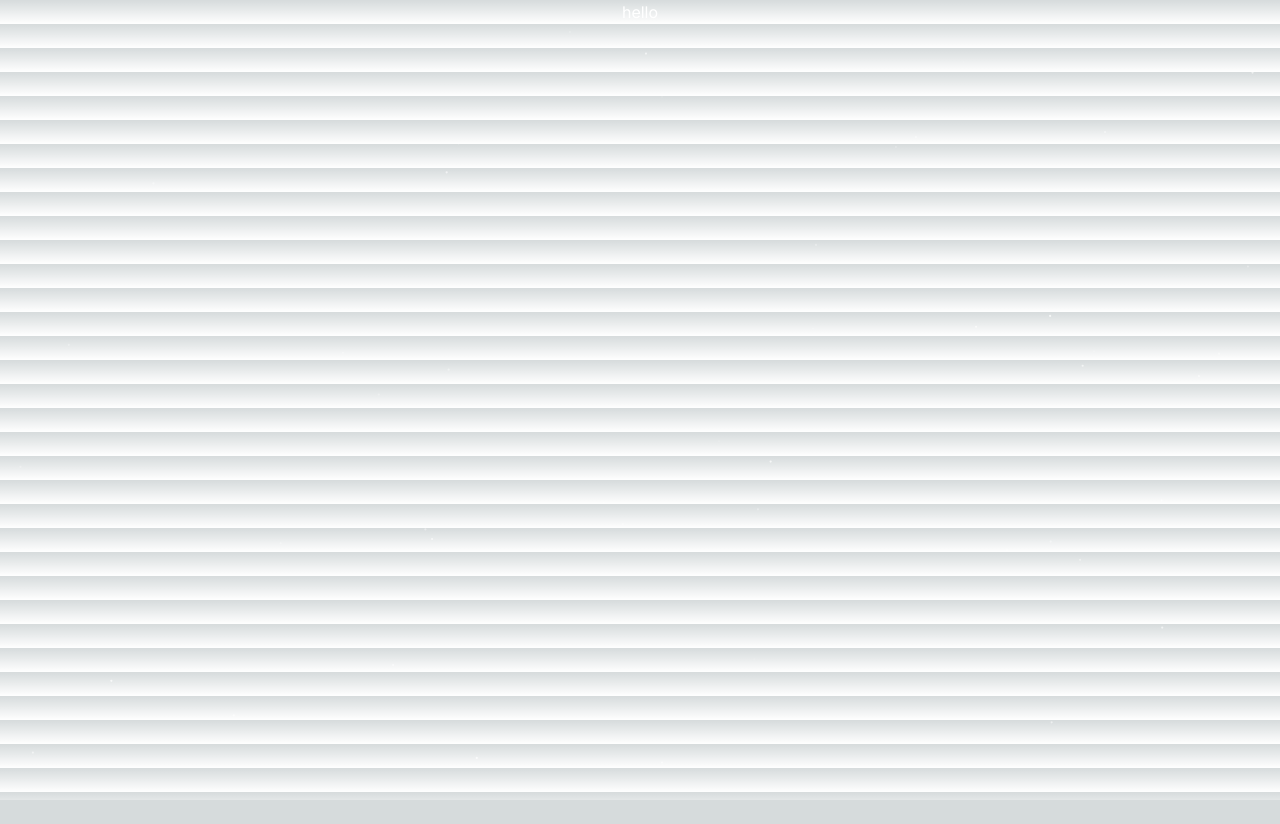
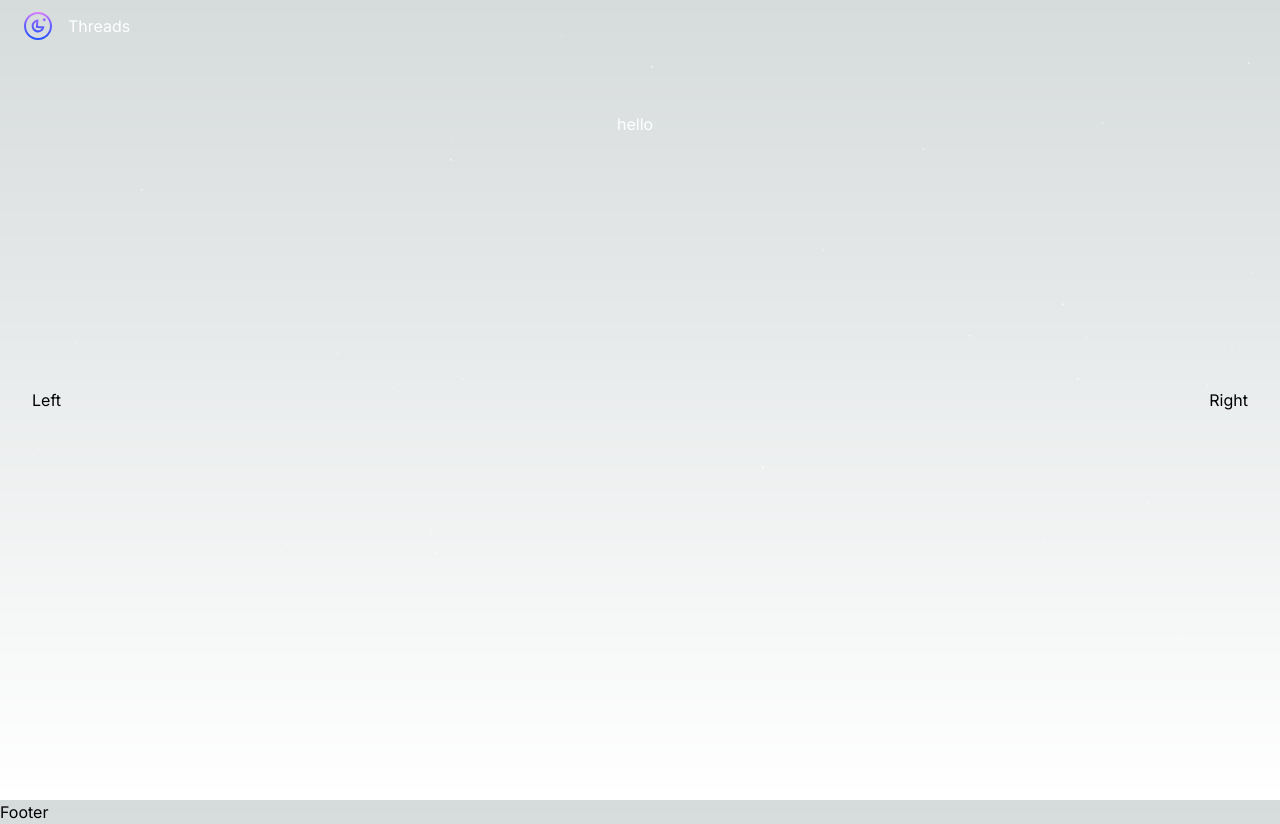
Before and after one commit to Leladatan/threads, a Next.js app: page / in a window 1280 px wide. Before the commit the page ends 800 px from the top, so only its background shows below. Built offline with nearby package versions, Linux system fonts and the light colour scheme.

Commit message:
added navigation

```diff
--- a/app/(root)/layout.tsx
+++ b/app/(root)/layout.tsx
@@ -4,6 +4,11 @@ import { Inter } from 'next/font/google';
 import {NextFont} from "next/dist/compiled/@next/font";
 import {Particles} from "@/components/particles";
 import {ClerkProvider} from "@clerk/nextjs";
+import Header from "@/components/header";
+import LeftSidebar from "@/components/left-sidebar";
+import RightSidebar from "@/components/right-sidebar";
+import Footer from "@/components/footer";
+import {cn} from "@/lib/utils";
 
 const inter: NextFont = Inter({ subsets: ['latin'] });
 
@@ -20,12 +25,26 @@ export default function RootLayout({
   return (
       <ClerkProvider>
           <html lang="en">
-          <body className={inter.className}>
+          <body className={cn("overflow-hidden overflow-y-auto scrollbar-thin", inter.className)}>
           <Particles
               className="absolute inset-0 -z-10 animate-fade-in hidden sm:block"
               quantity={100}
           />
-          {children}
+          <Header />
+
+          <main className="flex items-center justify-between px-8">
+              <LeftSidebar />
+
+              <section className="flex min-h-screen flex-1 flex-col items-center px-6 pb-10 pt-28 max-md:pb-32 sm:px-10">
+                <div className="w-full max-w-4xl">
+                    {children}
+                </div>
+              </section>
+
+              <RightSidebar />
+          </main>
+
+          <Footer />
           </body>
           </html>
       </ClerkProvider>
--- a/app/(root)/page.tsx
+++ b/app/(root)/page.tsx
@@ -1,5 +1,4 @@
 import {NextPage} from "next";
-import {UserButton} from "@clerk/nextjs";
 
 const HomePage: NextPage = () => {
   return (
--- a/app/globals.css
+++ b/app/globals.css
@@ -1,6 +1,29 @@
 @tailwind base;
 @tailwind components;
 @tailwind utilities;
+
+html,
+body,
+:root {
+  height: 100%;
+}
+
+.scrollbar-thin::-webkit-scrollbar {
+  @apply w-0 h-2
+}
+
+.scrollbar-track-gray-200::-webkit-scrollbar-track {
+  @apply bg-gray-200
+}
+
+.scrollbar-thumb-dark-gray-400::-webkit-scrollbar-thumb {
+  @apply bg-gray-400 rounded-full border-2 border-gray-400
+
+}
+
+.scrollbar-hover-black::-webkit-scrollbar-thumb:hover {
+  @apply bg-black
+}
 
 :root {
   --foreground-rgb: 0, 0, 0;
--- /dev/null
+++ b/components/footer.tsx
@@ -0,0 +1,11 @@
+import {type FC} from 'react';
+
+const Footer: FC = () => {
+    return (
+        <footer>
+            Footer
+        </footer>
+    );
+};
+
+export default Footer;
--- /dev/null
+++ b/components/header.tsx
@@ -0,0 +1,26 @@
+import {type FC} from 'react';
+import Link from "next/link";
+import Image from "next/image";
+
+const Header: FC = () => {
+    return (
+        <header>
+            <nav className="fixed top-0 z-30 flex w-full items-center justify-between px-6 py-3">
+                <Link href="/" className="flex items-center gap-4">
+                    <Image
+                        src="/logo.svg"
+                        alt="Threads logo"
+                        className="object-cover object-center"
+                        width={28}
+                        height={28}
+                    />
+                    <p className="text-white max-xs:hidden">
+                        Threads
+                    </p>
+                </Link>
+            </nav>
+        </header>
+    );
+};
+
+export default Header;
--- /dev/null
+++ b/components/left-sidebar.tsx
@@ -0,0 +1,11 @@
+import {type FC} from 'react';
+
+const LeftSidebar: FC = () => {
+    return (
+        <div>
+            Left
+        </div>
+    );
+};
+
+export default LeftSidebar;
--- /dev/null
+++ b/components/right-sidebar.tsx
@@ -0,0 +1,11 @@
+import {type FC} from 'react';
+
+const RightSidebar: FC = () => {
+    return (
+        <div>
+            Right
+        </div>
+    );
+};
+
+export default RightSidebar;
```
Also changed, not shown: public/logo.svg (added).
